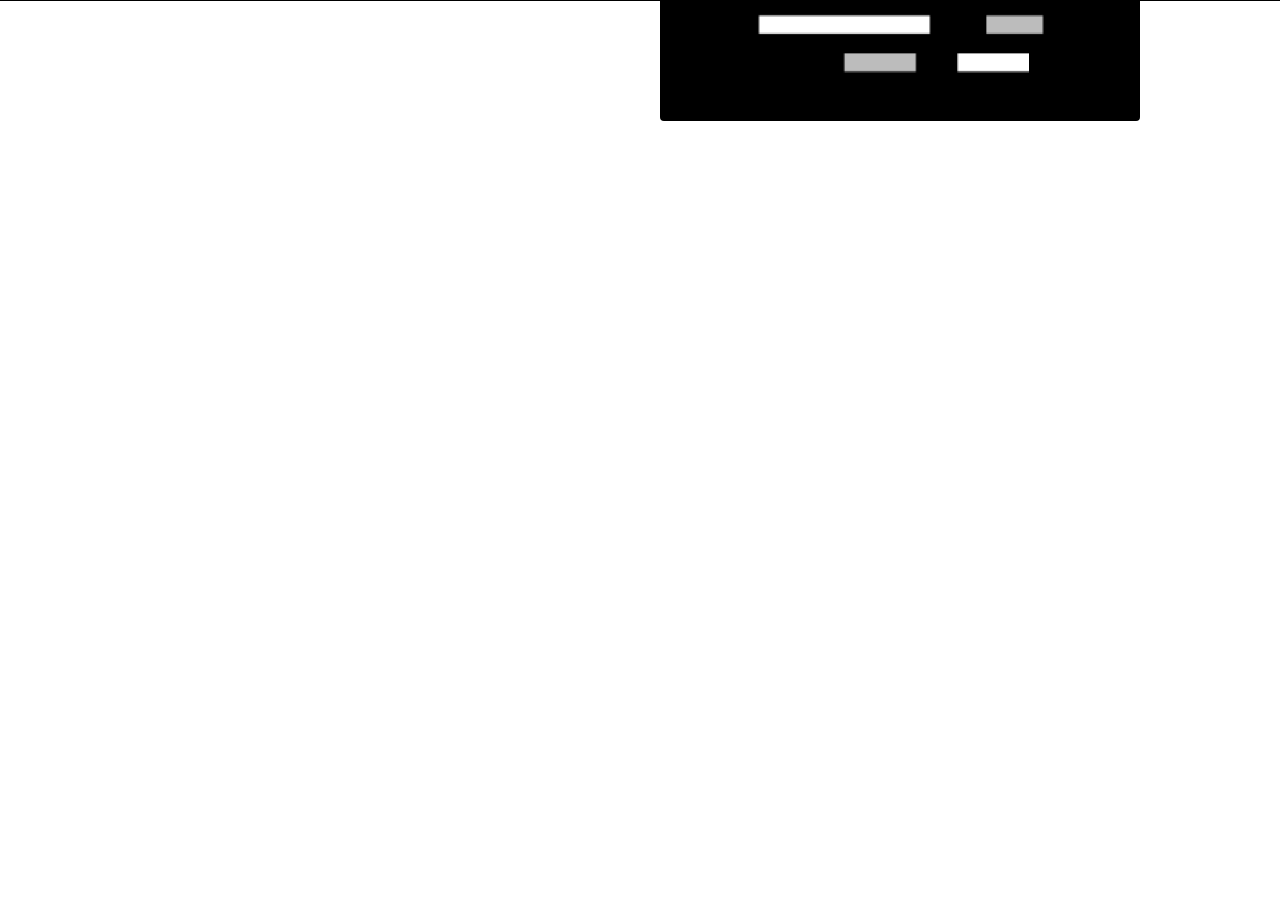
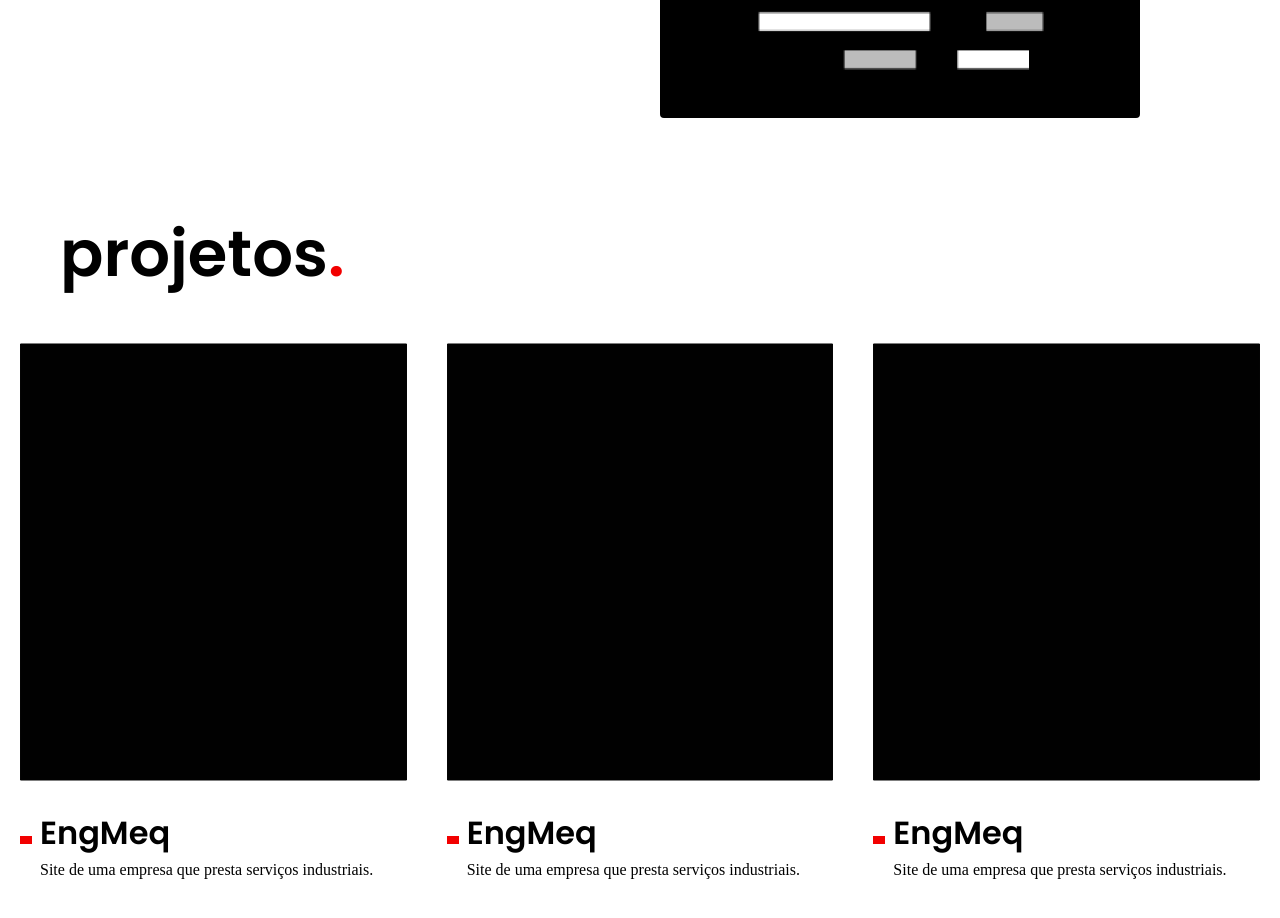
Before and after one commit to pedroferreiiraa/meu-portfolio, a plain HTML site: page index.html in a window 1280 px wide. Shown: the part 572-1490 px from the top of the page. Before the commit the page ends 1293 px from the top, so only its background shows below. Drawn offline with Linux system fonts and the light colour scheme.

Commit message:
Adicionada a sessão que ficarão os projetos que eu realizei

```diff
--- /dev/null
+++ b/css/projetos/projetos.css
@@ -0,0 +1,60 @@
+.projetos-lista {
+  padding-top: 60px;
+  padding-bottom: 120px;
+}
+
+.projetos-lista h2 {
+  margin-top: 40px;
+  box-sizing: border-box;
+  max-width: 1200px;
+  padding-left: 20px;
+  padding-right: 20px;
+  margin-left: auto;
+  margin-right: auto;
+}
+
+.projetos-lista ul {
+  display: flex;
+  gap: 40px;
+  padding: 0 20px 20px 20px;
+  max-width: 1400px;
+  margin-left: auto;
+  margin-right: auto;
+  overflow-x: auto;
+}
+
+.projetos-lista li {
+  flex: 1;
+  min-width: 280px;
+
+}
+
+.projetos-lista a {
+  display: block;
+}
+
+.projetos-lista img {
+  margin-bottom: 16px;
+}
+.projetos-lista h3{
+  margin-bottom: 8px;
+  align-items: center;
+}
+
+.projetos-lista h3::before {
+  content: "";
+  display: inline-block;
+  height: 8px;
+  width: 12px;
+  margin-right: 8px;
+  background-color: var(--cor-p1);
+  transition: width 0.2s;
+}
+
+.projetos-lista a:hover h3::before {
+  width: 24px;
+}
+
+.projetos-lista li span {
+  padding-left: 20px;
+}
--- a/css/style.css
+++ b/css/style.css
@@ -3,6 +3,12 @@
 
 /* Utilidades */
 @import "./utilidades/componentes.css";
+@import "./utilidades/tipografia.css";
+@import "./utilidades/cores.css";
 
 /* Home */
 @import "./home/introducao.css";
+
+/* Projetos */
+
+@import "./projetos/projetos.css"
--- a/css/utilidades/cores.css
+++ b/css/utilidades/cores.css
@@ -69,6 +69,3 @@
 .cor-p4 {
   color: var(--cor-p4);
 }
-.cor-p5 {
-  color: var(--cor-p5);
-}
--- a/index.html
+++ b/index.html
@@ -22,10 +22,10 @@
   <header class="header-bg">
     <div class="header">
       <nav aria-label="primaria">
-        <ul class="header-menu">
-          <li><a href=" ./">Sobre</a></li>
-          <li><a href="./">Projetos</a></li>
-          <li><a href="./">Contato</a></li>
+        <ul class="header-menu font-1-m cor-0">
+          <li><a href=" ./sobre.html">Sobre</a></li>
+          <li><a href="./projetos.html">Projetos</a></li>
+          <li><a href="./contato.html">Contato</a></li>
         </ul>
       </nav>
     </div>
@@ -34,18 +34,35 @@
   <main class="introducao-bg">
     <div class="introducao">
       <div class="introducao-conteudo">
-        <h1><span>Olá,</span> eu sou Pedro</h1>
+        <h1 class="font-2-l cor-5"><span>Olá,</span> eu sou Pedro</h1>
         <p>E aqui colocarei em prática as minhas hardskills.</p>
         <a class="botao" href="./">Projetos</a>
       </div>
-      <img src="./img/Untitled (1)/html 1.png" alt="Um garoto programando.">
+      <img src="./img/html 1.png" alt="Uma imagem representando códigos.">
     </div>
   </main>
 
-  </main>
+  <article class="projetos-lista">
+    <h2 class="font-1-xxl">projetos<span class="cor-p1">.</span></h2>
 
-
-
+    <ul>
+      <li><a href="./">
+          <img src="./img/quadroPretoCerto.svg" alt="">
+          <h3 class="font-1-xl">EngMeq</h3>
+          <span>Site de uma empresa que presta serviços industriais.</span>
+        </a></li>
+      <li><a href="./">
+          <img src="./img/quadroPretoCerto.svg" alt="">
+          <h3 class="font-1-xl">EngMeq</h3>
+          <span>Site de uma empresa que presta serviços industriais.</span>
+        </a></li>
+      <li><a href="./">
+          <img src="./img/quadroPretoCerto.svg" alt="">
+          <h3 class="font-1-xl">EngMeq</h3>
+          <span>Site de uma empresa que presta serviços industriais.</span>
+        </a></li>
+    </ul>
+  </article>
 </body>
 
 </html>
```
Also changed, not shown: img/EM BREVE.png (added), img/EM BREVE@2x.png (added), img/html 1.png (renamed from img/Untitled (1)/html 1.png), img/html 1@2x.png (renamed from img/Untitled (1)/html 1@2x.png), img/quadroPretoCerto.svg (added), 1 other file.
